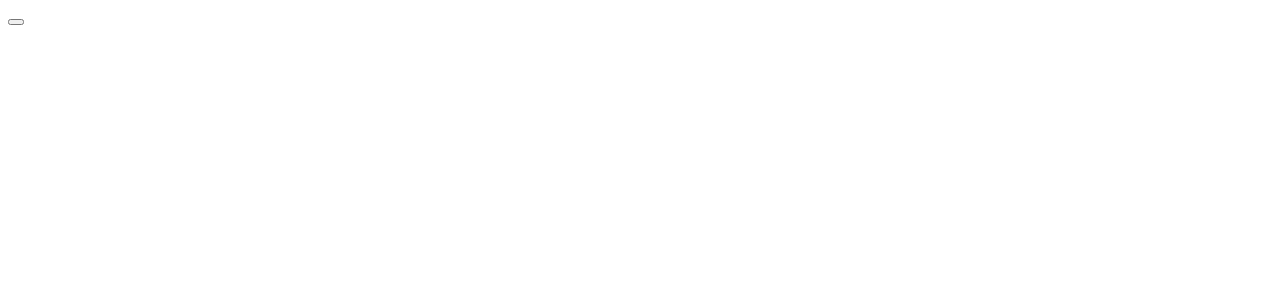
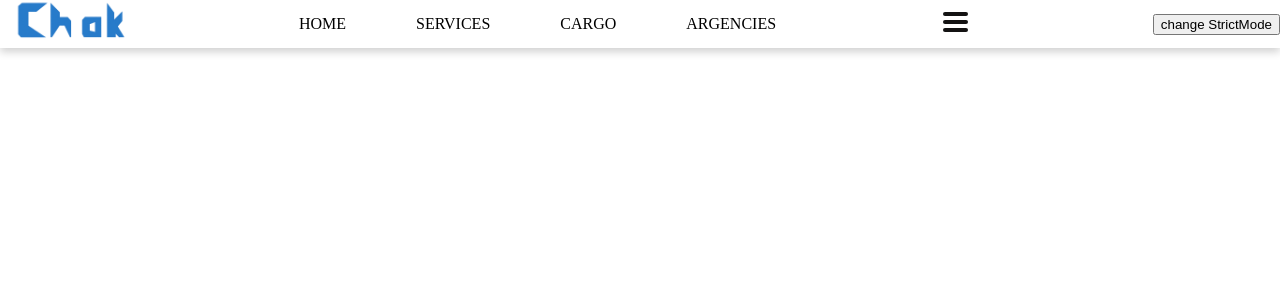
Before and after one commit to Godwill993/chak-travelling, a React (Vite) app: page / in a window 1280 px wide. Shown: the top 300 px of the page. Built offline with nearby package versions, Linux system fonts and the light colour scheme.

Commit message:
mode added for the body

```diff
--- a/src/Nav.jsx
+++ b/src/Nav.jsx
@@ -3,7 +3,6 @@ import './Nav.css'
 import React, { useEffect, useState } from 'react';
 
 function Nav(){
-const App = () => {
      const [theme, setTheme] = useState('light'); // default is light
 
       const toggleTheme = () => {
@@ -15,6 +14,7 @@ const App = () => {
         document.body.className = ''; // clear any existing classes
         document.body.classList.add(`${theme}-mode`);
       }, [theme]);
+
 
 
 
@@ -34,9 +34,16 @@ const App = () => {
                 <span className='hamm'></span>
 
             </div>
+            <div>
+
+      <button onClick={toggleTheme}>change StrictMode
+
+      </button>
+    </div>
 
         </nav>
+
     )
-} }
+}
 
 export default Nav;
--- a/src/index.css
+++ b/src/index.css
@@ -7,6 +7,7 @@ body.light-mode {
 body.dark-mode {
   background-color: #121212;
   color: #ffffff;
+
 }
 
 /* Optional: transition for smooth toggle */
--- a/src/main.jsx
+++ b/src/main.jsx
@@ -2,11 +2,11 @@ import { StrictMode } from 'react'
 import { createRoot } from 'react-dom/client'
 import './index.css'
 import Nav from './Nav.jsx'
-import App from './firstpart.jsx'
+
 
 createRoot(document.getElementById('root')).render(
   <StrictMode>
     <Nav/>
-    <App/>
+
   </StrictMode>
 )
```
Lines whose indentation alone changed are shown as unchanged.
